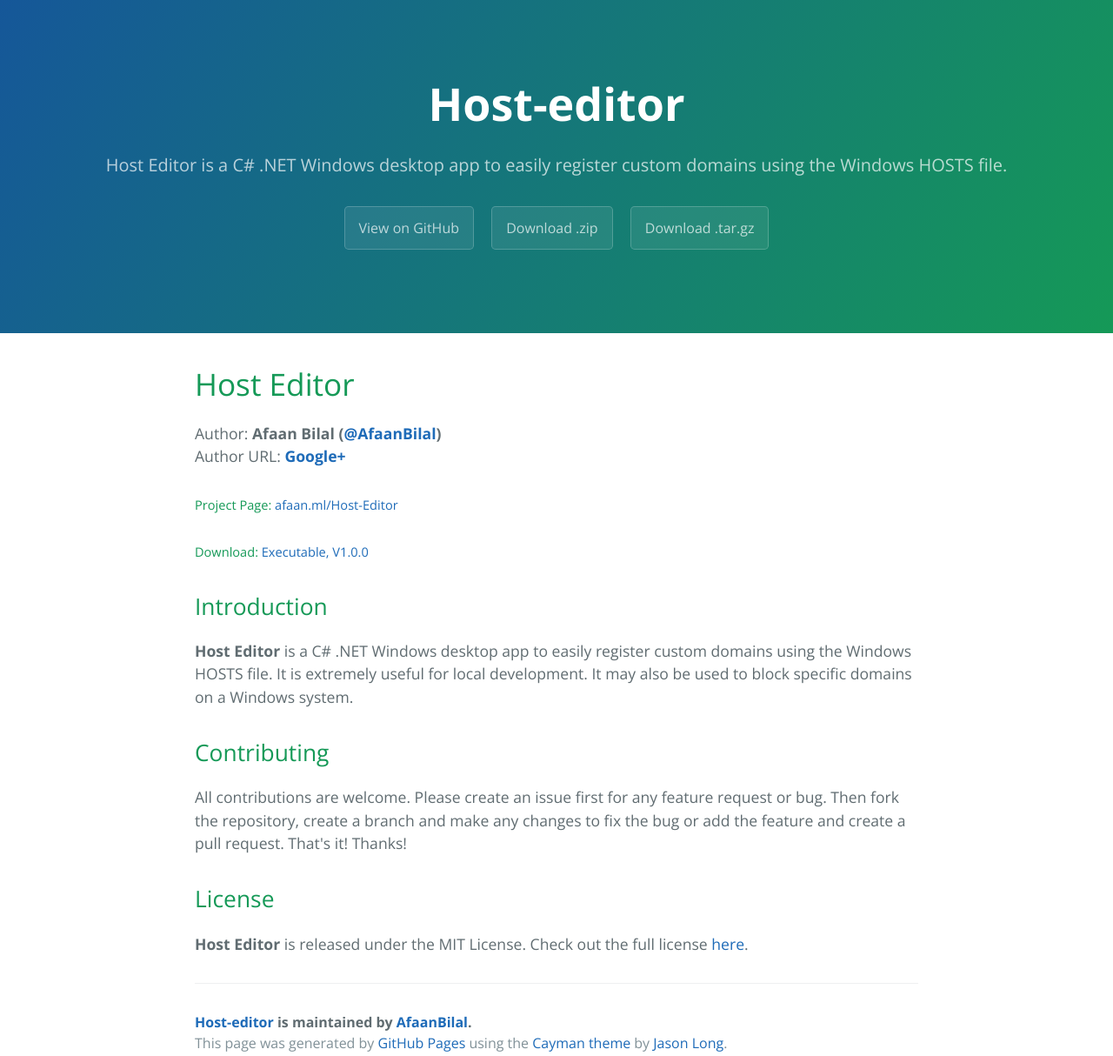
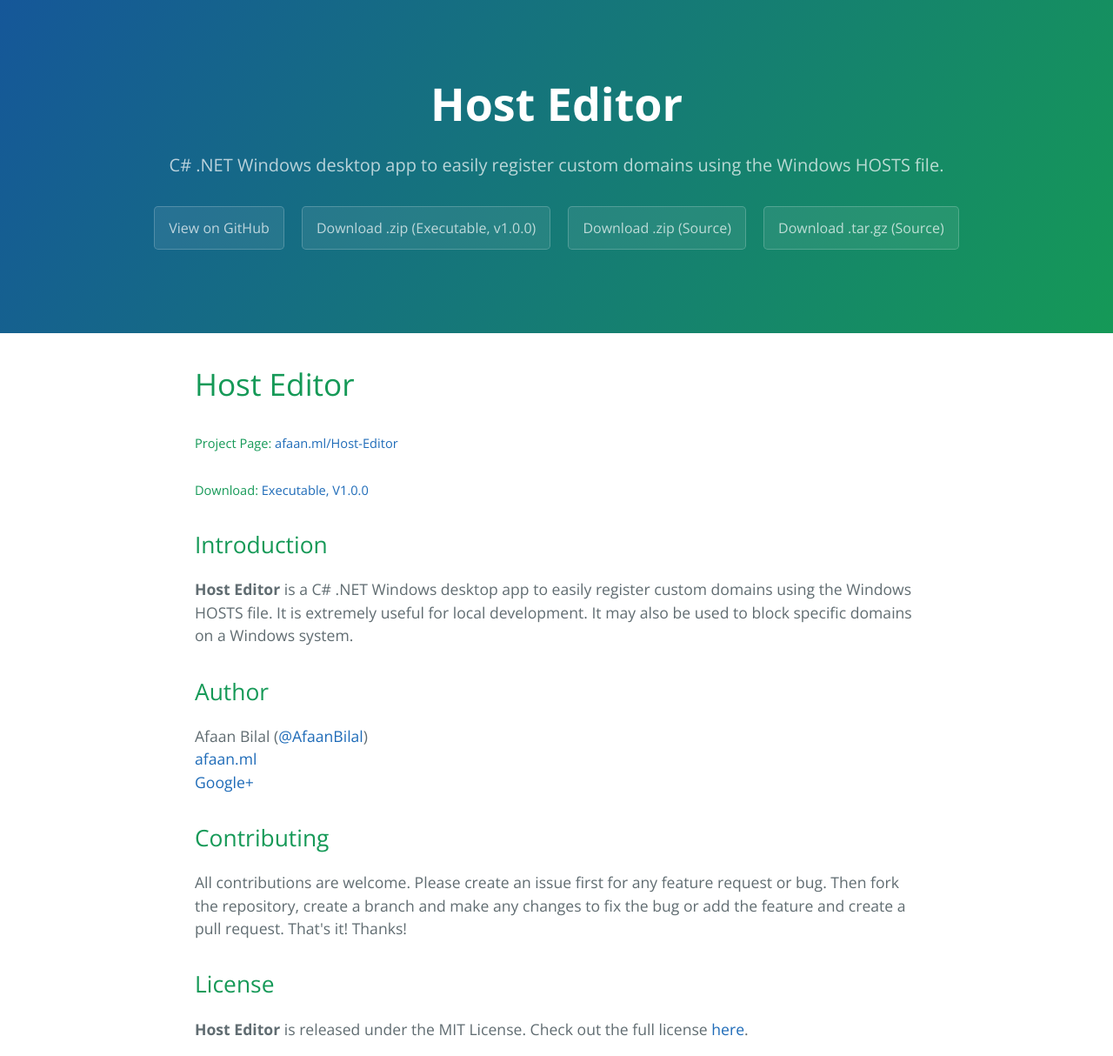
Before and after one commit to AfaanBilal/Host-Editor, a plain HTML site: page index.html in a window 1280 px wide. Shown: the top 1214 px of the page at 87% size. Drawn offline with nearby package versions, Linux system fonts and the light colour scheme.

Commit message:
Initial commit

```diff
--- a/index.html
+++ b/index.html
@@ -2,8 +2,11 @@
 <html lang="en-us">
   <head>
     <meta charset="UTF-8">
-    <title>Host-editor by AfaanBilal</title>
+    <title>Host Editor by Afaan Bilal</title>
     <meta name="viewport" content="width=device-width, initial-scale=1">
+    <meta name="author" content="Afaan Bilal">
+	<link rel="canonical" href="https://afaan.ml/Host-Editor">
+    <link rel="shortcut icon" href="images/favicon.png">
     <link rel="stylesheet" type="text/css" href="stylesheets/normalize.css" media="screen">
     <link href='https://fonts.googleapis.com/css?family=Open+Sans:400,700' rel='stylesheet' type='text/css'>
     <link rel="stylesheet" type="text/css" href="stylesheets/stylesheet.css" media="screen">
@@ -11,34 +14,37 @@
   </head>
   <body>
     <section class="page-header">
-      <h1 class="project-name">Host-editor</h1>
-      <h2 class="project-tagline">Host Editor is a C# .NET Windows desktop app to easily register custom domains using the Windows HOSTS file.</h2>
+      <h1 class="project-name">Host Editor</h1>
+      <h2 class="project-tagline">C# .NET Windows desktop app to easily register custom domains using the Windows HOSTS file.</h2>
       <a href="https://github.com/AfaanBilal/Host-Editor" class="btn">View on GitHub</a>
-      <a href="https://github.com/AfaanBilal/Host-Editor/zipball/master" class="btn">Download .zip</a>
-      <a href="https://github.com/AfaanBilal/Host-Editor/tarball/master" class="btn">Download .tar.gz</a>
+      <a href="Host-Editor-1.0.0-Executable.zip" class="btn">Download .zip (Executable, v1.0.0)</a>
+      <a href="https://github.com/AfaanBilal/Host-Editor/zipball/master" class="btn">Download .zip (Source)</a>
+      <a href="https://github.com/AfaanBilal/Host-Editor/tarball/master" class="btn">Download .tar.gz (Source)</a>
     </section>
 
     <section class="main-content">
       <h1>
 <a id="host-editor" class="anchor" href="#host-editor" aria-hidden="true"><span class="octicon octicon-link"></span></a>Host Editor</h1>
 
-<p>Author: <strong>Afaan Bilal (<a href="https://github.com/AfaanBilal">@AfaanBilal</a>)</strong><br>
-Author URL: <strong><a href="https://google.com/+AfaanBilal">Google+</a></strong></p>
-
 <h5>
-<a id="project-page-afaanmlhost-editor" class="anchor" href="#project-page-afaanmlhost-editor" aria-hidden="true"><span class="octicon octicon-link"></span></a>Project Page: <a href="https://afaan.ml/Host-Editor">afaan.ml/Host-Editor</a>
+<a id="project-page-afaancucchost-editor" class="anchor" href="#project-page-afaancucchost-editor" aria-hidden="true"><span class="octicon octicon-link"></span></a>Project Page: <a href="/Host-Editor">afaan.ml/Host-Editor</a>
 </h5>
 
 <h5>
-<a id="download-executable-v100" class="anchor" href="#download-executable-v100" aria-hidden="true"><span class="octicon octicon-link"></span></a>Download: <a href="https://afaan.ml/Host-Editor/Host-Editor-1.0.0-Executable.zip">Executable, V1.0.0</a>
+<a id="download-setup-v100" class="anchor" href="#download-setup-v100" aria-hidden="true"><span class="octicon octicon-link"></span></a>Download: <a href="Host-Editor-1.0.0-Executable.zip">Executable, V1.0.0</a>
 </h5>
 
 <h2>
 <a id="introduction" class="anchor" href="#introduction" aria-hidden="true"><span class="octicon octicon-link"></span></a>Introduction</h2>
 
-<p><strong>Host Editor</strong> is a C# .NET Windows desktop app to easily register custom domains
-using the Windows HOSTS file. It is extremely useful for local development. It may
-also be used to block specific domains on a Windows system.</p>
+<p><strong>Host Editor</strong> is a C# .NET Windows desktop app to easily register custom domains using the Windows HOSTS file. It is extremely useful for local development. It may also be used to block specific domains on a Windows system. </p>
+
+<h2>
+<a id="author" class="anchor" href="#author" aria-hidden="true"><span class="octicon octicon-link"></span></a>Author</h2>
+
+<p>Afaan Bilal (<a href="https://github.com/AfaanBilal" class="user-mention">@AfaanBilal</a>)<br>
+<a href="//afaan.ml">afaan.ml</a><br>
+<a href="https://google.com/+AfaanBilal">Google+</a>  </p>
 
 <h2>
 <a id="contributing" class="anchor" href="#contributing" aria-hidden="true"><span class="octicon octicon-link"></span></a>Contributing</h2>
@@ -52,12 +58,10 @@ Thanks!</p>
 <a id="license" class="anchor" href="#license" aria-hidden="true"><span class="octicon octicon-link"></span></a>License</h2>
 
 <p><strong>Host Editor</strong> is released under the MIT License.
-Check out the full license <a href="LICENSE">here</a>.</p>
+Check out the full license <a href="LICENSE.txt">here</a>.</p>
 
       <footer class="site-footer">
-        <span class="site-footer-owner"><a href="https://github.com/AfaanBilal/Host-Editor">Host-editor</a> is maintained by <a href="https://github.com/AfaanBilal">AfaanBilal</a>.</span>
-
-        <span class="site-footer-credits">This page was generated by <a href="https://pages.github.com">GitHub Pages</a> using the <a href="https://github.com/jasonlong/cayman-theme">Cayman theme</a> by <a href="https://twitter.com/jasonlong">Jason Long</a>.</span>
+        <span class="site-footer-credits">Copyright &copy; <script>document.write(new Date().getFullYear());</script> <a href="//afaan.ml">Afaan Bilal</a></span>
       </footer>
 
     </section>
```
Also changed, not shown: LICENSE.txt (added), images/favicon.png (added), 2 other files.
